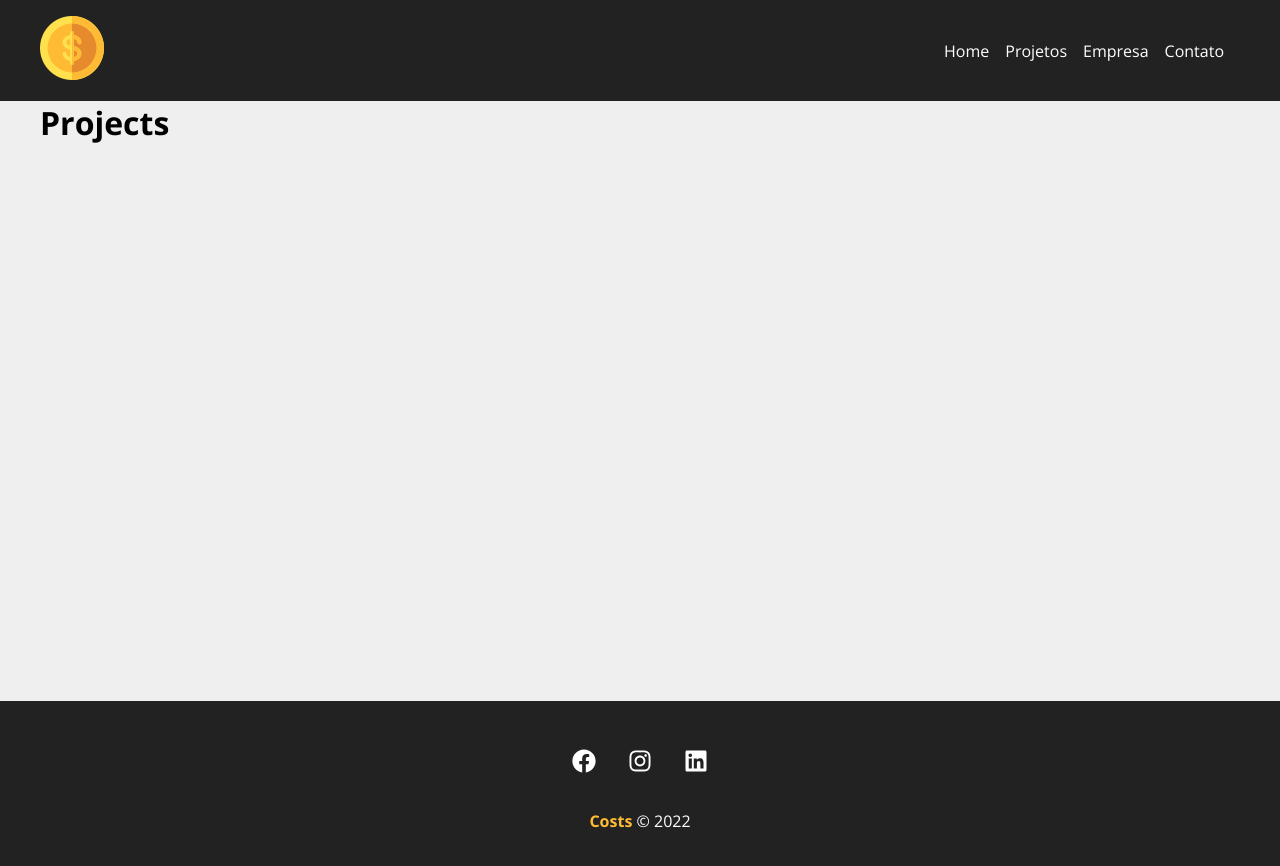
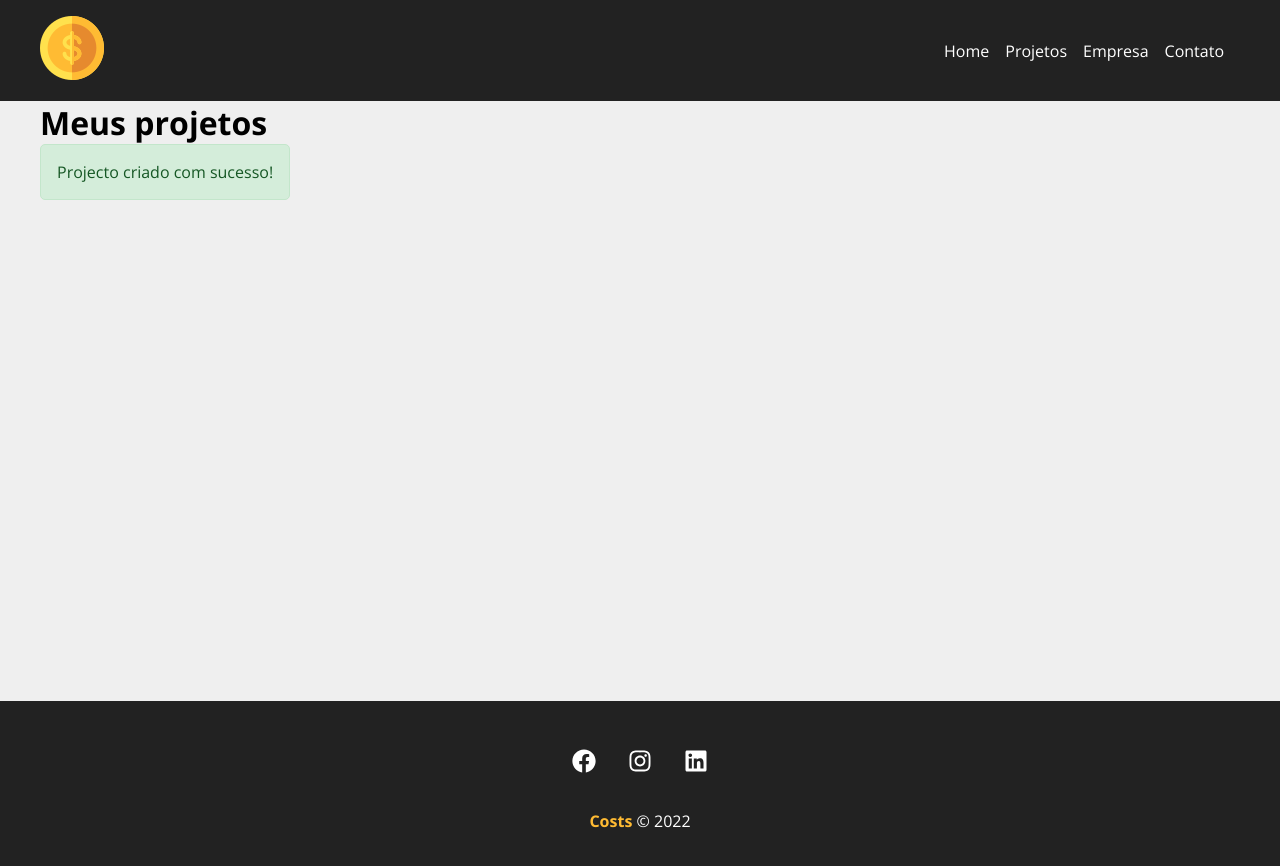
Before and after one commit to benevora/react-app-cost, a React (Create React App) app in the folder costs/: page /newproject in a window 1280 px wide. Both pictures are taken after typing "Sample", "5" into the empty fields and a click on the button "Criar Projeto". Shown: the top 866 px of the page. Built offline with nearby package versions, Linux system fonts and the light colour scheme; no server answers; data requests are answered from the project's data file.

Commit message:
System message

```diff
--- a/costs/db.json
+++ b/costs/db.json
@@ -10,6 +10,17 @@
       "cost": 0,
       "services": [],
       "id": 1
+    },
+    {
+      "name": "meu projeto 3",
+      "budget": "15000",
+      "category": {
+        "id": "3",
+        "name": "Design"
+      },
+      "cost": 0,
+      "services": [],
+      "id": 2
     }
   ],
   "categories": [
--- a/costs/src/components/form/Select.js
+++ b/costs/src/components/form/Select.js
@@ -6,7 +6,7 @@
     <div className={styles.form_control}>
       <label htmlFor={name}>{text}:</label>
       <select name={name} id={name} onChange={handleOnChange} value={value || ''}>
-        <option>Selecione a opcao</option>
+        <option>Selecione uma opcao</option>
         {options.map((option) => (
           <option value={option.id} key={option.id}>{option.name}</option>
         ))}
--- /dev/null
+++ b/costs/src/components/layout/Message.js
@@ -0,0 +1,35 @@
+import {useState, useEffect} from 'react'
+
+import styles from './Message.module.css'
+
+function Message({type,msg}) {
+
+  const [visible, setVisible] = useState(false)
+
+  useEffect(() => {
+
+    if (!msg) {
+      setVisible(false)
+      return
+    }
+
+    setVisible(true)
+
+    const timer = setTimeout(() =>{
+      setVisible(false)
+    }, 3000)
+
+    return () => clearTimeout(timer)
+
+  }, [msg])
+
+  return (
+    <>
+      {visible && (
+          <div className={`${styles.message} ${styles[type]}`}>{msg}</div>
+        )}
+    </>
+  );
+}
+
+export default Message
--- /dev/null
+++ b/costs/src/components/layout/Message.module.css
@@ -0,0 +1,21 @@
+.message {
+  width: 100%;
+  padding: 1em;
+  border: 1px solid #000;
+  margin: 0 auto;
+  text-align: center;
+  margin-bottom: 2em;
+  border-radius: 5px;
+}
+
+.success {
+  color: #155724;
+  background-color: #D4EDDA;
+  border-color: #C3E6CB;
+}
+
+.error {
+  color: #721C24;
+  background-color: #F8D7DA;
+  border-color: #F5C6CB;
+}
--- a/costs/src/components/pages/Projects.js
+++ b/costs/src/components/pages/Projects.js
@@ -1,6 +1,20 @@
+import {useLocation} from 'react-router-dom'
+import Message from '../layout/Message'
+
 function Projects() {
 
-  return <h1>Projects</h1>
+  const location = useLocation()
+  let message = ''
+  if (location.state) {
+    message = location.state.message
+  }
+
+  return (
+    <div>
+      <h1>Meus projetos</h1>
+      {message && <Message type="success" msg={message} />}
+    </div>
+  )
 }
 
 export default Projects
```
